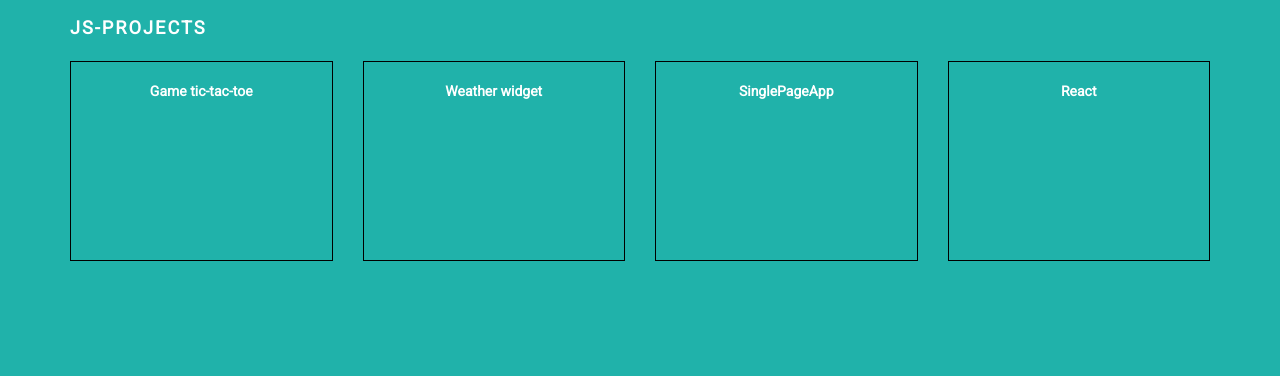
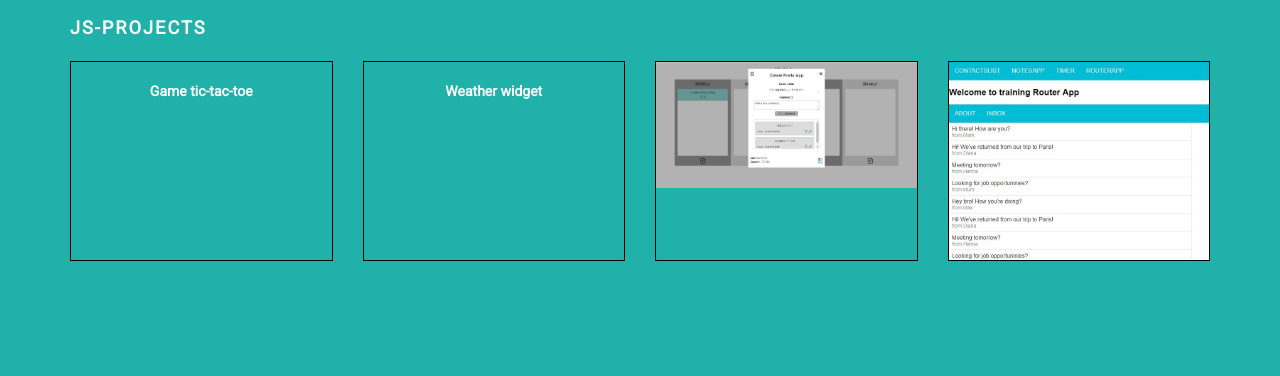
Before and after one commit to AlksAlena/alksalena.github.io, a plain HTML site: page index.html in a window 1280 px wide. Shown: the part 1851-2227 px from the top of the page. Drawn offline with nearby package versions, Linux system fonts and the light colour scheme.

Commit message:
Added test_route & frello prokjects

```diff
--- a/index.html
+++ b/index.html
@@ -83,7 +83,7 @@
         <h3>Html + Css</h3>
         <div class="col-md-3 col-sm-6">
           <div class="portfolio_item">
-            <a href="owd"><img src="img/owd_thumbnail.jpg" alt=""></a>
+            <a href="./owd"><img src="img/owd_thumbnail.jpg" alt=""></a>
           </div>
         </div>
         <div class="col-md-3 col-sm-6">
@@ -116,12 +116,12 @@
         </div>
         <div class="col-md-3 col-sm-6">
           <div class="portfolio_item">
-            <h4>SinglePageApp</h4>
+            <a href="./frello"><img src="img/frello_thumbnail.JPG" alt=""></a>
           </div>
         </div>
         <div class="col-md-3 col-sm-6">
           <div class="portfolio_item">
-            <h4>React</h4>
+            <a href="./test_route"><img src="img/test_route_thumbnail.JPG" alt=""></a>
           </div>
         </div>
       </div>
```
